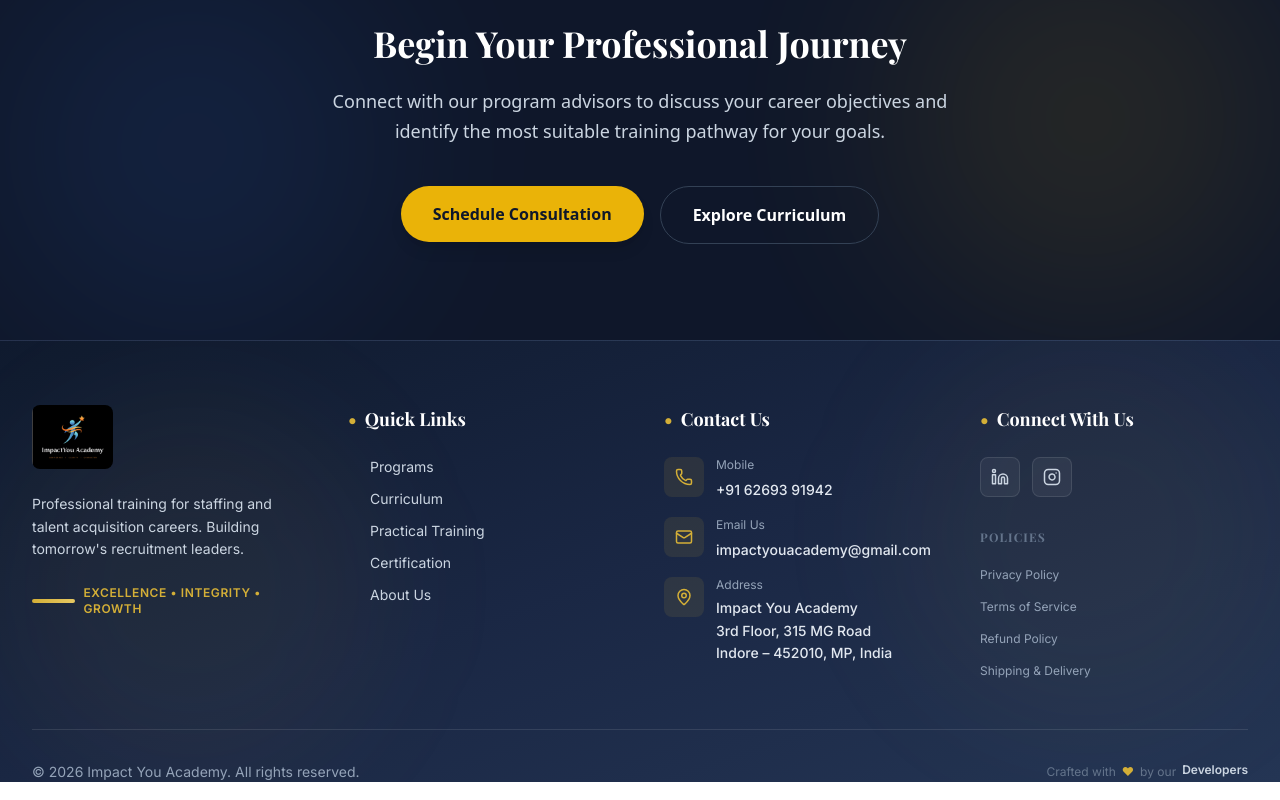
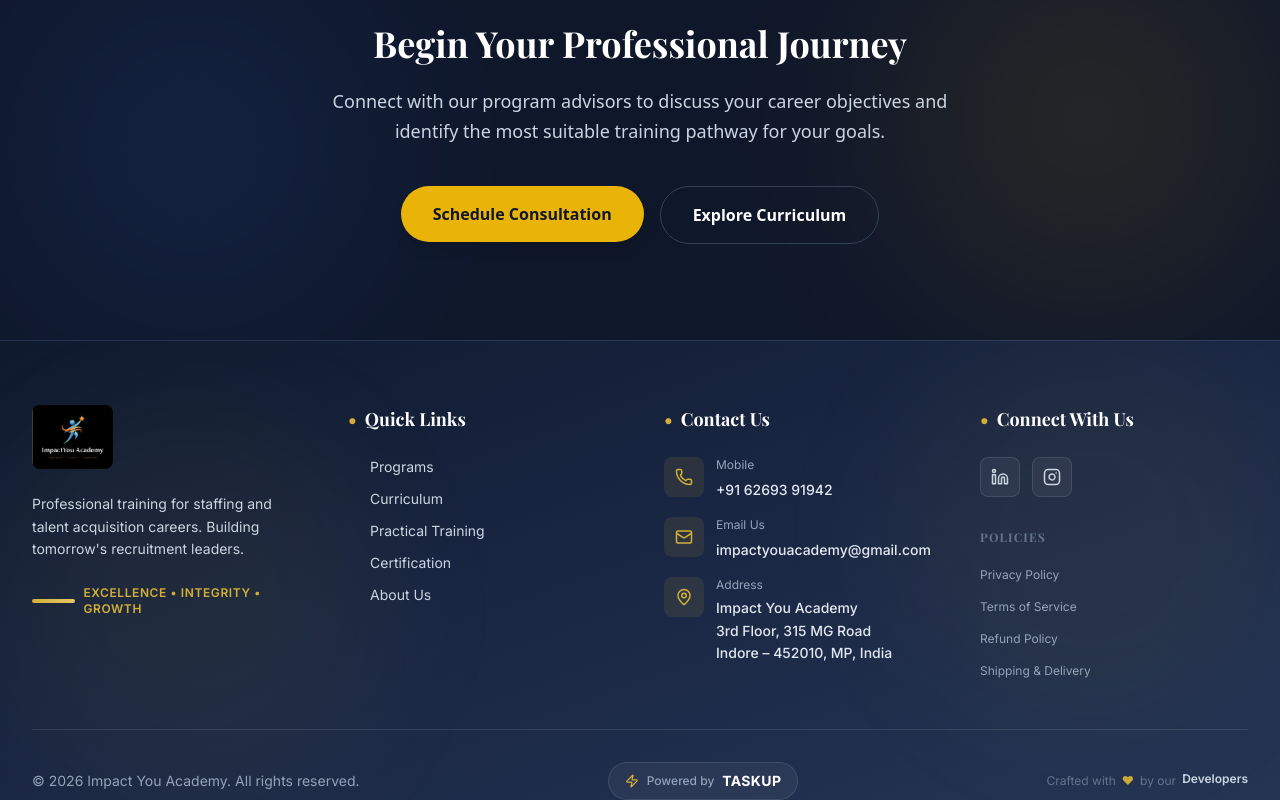
Before and after one commit to UjjwalAsati/impact_you_academy, a React (Vite) app in the folder frontend/: page / in a window 1280 px wide. Shown: the part 2877-3677 px from the top of the page. Built offline with nearby package versions, Linux system fonts and the light colour scheme.

Commit message:
Update Footer.jsx

```diff
--- a/frontend/src/components/Footer.jsx
+++ b/frontend/src/components/Footer.jsx
@@ -1,6 +1,6 @@
 import React from 'react';
 import { Link } from 'react-router-dom';
-import { Mail, Phone, MapPin, ArrowRight, Linkedin, Instagram, Twitter, Facebook } from 'lucide-react';
+import { Mail, Phone, MapPin, ArrowRight, Linkedin, Instagram, Zap } from 'lucide-react';
 
 export const Footer = () => {
   return (
@@ -138,15 +138,27 @@ export const Footer = () => {
           </div>
         </div>
 
-        <div className="border-t border-white/10 pt-8">
-          <div className="flex flex-col md:flex-row justify-between items-center space-y-4 md:space-y-0">
-            <p className="text-sm text-slate-400" data-testid="footer-copyright">
+        {/* BOTTOM BAR: Copyright | Taskup Badge | Developers */}
+        <div className="border-t border-white/10 pt-8 mt-4">
+          <div className="flex flex-col lg:flex-row justify-between items-center space-y-6 lg:space-y-0">
+
+            <p className="text-sm text-slate-400 text-center lg:text-left order-3 lg:order-1" data-testid="footer-copyright">
               © {new Date().getFullYear()} Impact You Academy. All rights reserved.
             </p>
 
-            {/* ADDED DEVELOPERS LINK HERE */}
-            <p className="text-xs text-slate-500 flex items-center gap-1.5">
-              Crafted with <span className="text-gold">♥</span> by our{' '}
+            {/* POWERED BY TASKUP BADGE */}
+            <div className="order-1 lg:order-2 flex items-center space-x-2 px-4 py-2 rounded-full bg-white/5 border border-white/10 hover:bg-white/10 hover:border-white/20 transition-all duration-300 group">
+              <Zap size={14} className="text-gold group-hover:scale-110 transition-transform" />
+              <span className="text-xs text-slate-400 font-medium">Powered by</span>
+              {/* Replace '#' with the actual link to Taskup if you have one */}
+              <a href="#" target="_blank" rel="noopener noreferrer" className="text-sm font-bold text-white group-hover:text-gold transition-colors tracking-wide">
+                TASKUP
+              </a>
+            </div>
+
+            {/* MEET THE DEVELOPERS LINK */}
+            <p className="text-xs text-slate-500 flex items-center gap-1.5 order-2 lg:order-3">
+              Crafted with <span className="text-gold animate-pulse">♥</span> by our{' '}
               <Link
                 to="/developers"
                 className="text-slate-300 hover:text-gold font-semibold transition-colors border-b border-transparent hover:border-gold pb-0.5"
```
